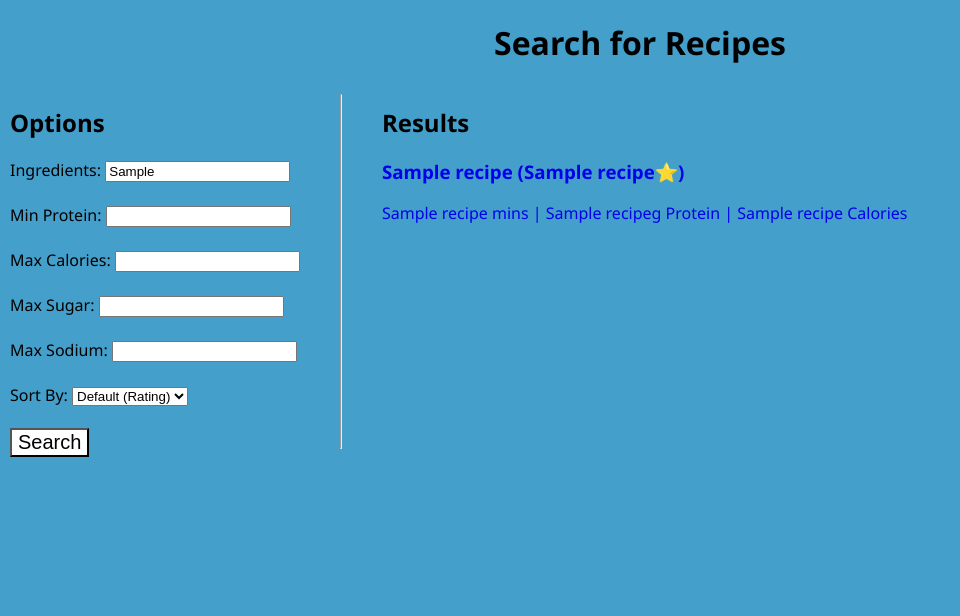
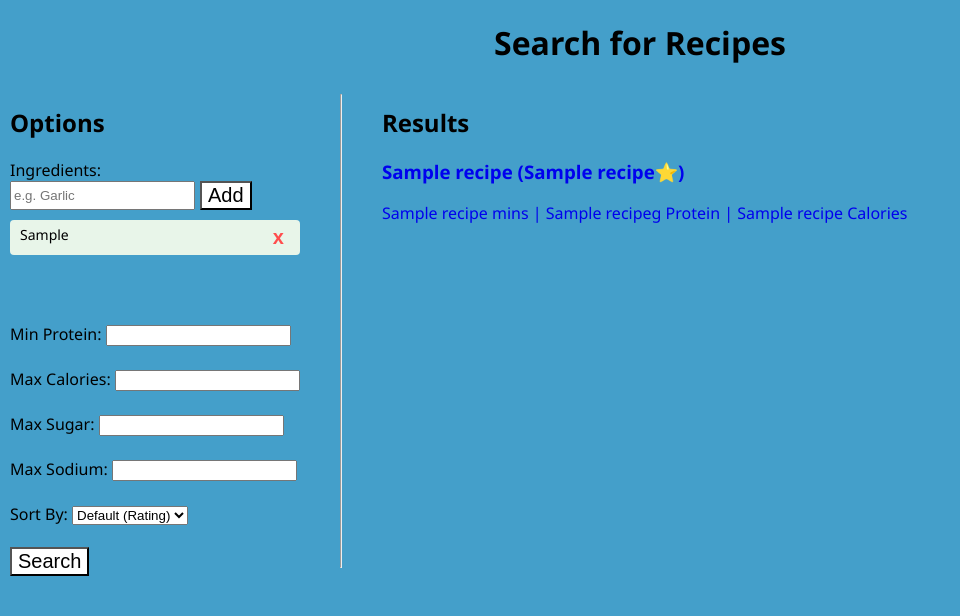
Before and after one commit to aramoscu/Food.com-Search-CS125, a Flask app: template templates/results.html in a window 1280 px wide. Shown: the top 616 px of the page, without its empty margins (0-960 px from the left). Run offline with Flask 3, Linux system fonts and the light colour scheme; the template is opened without the code that fills it: most values are stand-ins (such as "Sample title", 1, 10 or a date in 2020).

Commit message:
feat: added item list for ingredients to UI and fixed inverted index to be specific to the entire ingredient name instead of tokenizing it

```diff
--- a/Inverted_index/build_inverted_index.py
+++ b/Inverted_index/build_inverted_index.py
@@ -168,8 +168,8 @@ def build():
                 raw_ings = ast.literal_eval(row["ingredients"])
                 for ing_name in raw_ings:
                     ing_batch.append((rid, ing_name))
-                    for term in set(tokenize(ing_name)):
-                        postings_batch.append((term, rid))
+                    clean_ing = re.sub(r'\s+', ' ', ing_name.lower().strip())
+                    postings_batch.append((clean_ing, rid))
             except:
                 pass
 
--- a/Inverted_index/search_handler.py
+++ b/Inverted_index/search_handler.py
@@ -19,13 +19,12 @@ def search(
     user_preference: str | None = None,
 ):
     """
-    AND-style query over tokens in `query`:
-      query="chicken garlic" means docs containing BOTH tokens.
     Nutrition filters are applied after matching docids.
     user_preference: "low_sodium", "low_calorie", "low_sugar", "high_protein", "low_carb", "quick"
     Returns rows: (id, name, minutes, protein, calories, sugar, sodium, avg_rating)
     """
-    terms = [t.strip().lower() for t in query.split() if t.strip()]
+    terms = [t.strip().lower() for t in query.split(",") if t.strip()]
+    print(terms)
     if not terms:
         return []
 
--- /dev/null
+++ b/static/ItemListFunctions.js
@@ -0,0 +1,50 @@
+
+function updateHiddenInput() {
+    const listItems = document.querySelectorAll('#ing-list span');
+    const ingredients = Array.from(listItems).map(span => span.innerText);
+    document.getElementById('hidden-q').value = ingredients.join(',');
+}
+
+function addIngredient() {
+    const input = document.getElementById('ing-input');
+    const list = document.getElementById('ing-list');
+    const val = input.value.trim()
+
+    if (val !== "") {
+        const li = document.createElement('li');
+        li.className = "ing-item";
+        li.innerHTML = `
+            <span>${val}</span>
+            <button type="button" class="del-btn" onclick="this.parentElement.remove(); updateHiddenInput();">x</button>
+        `;
+        list.appendChild(li);
+        input.value = "";
+        updateHiddenInput();
+    }
+}
+
+function restoreIngredients() {
+    const hiddenInput = document.getElementById('hidden-q');
+    const list = document.getElementById('ing-list');
+
+    if (!hiddenInput || !list) return;
+
+    const queryValue = hiddenInput.value.trim();
+    if (queryValue !== "") {
+        const ingredients = queryValue.split(',');
+        ingredients.forEach(ingredient => {
+            const trimmed = ingredient.trim();
+            if (trimmed.length > 0) {
+                const li = document.createElement('li');
+                li.className = 'ing-item';
+                li.innerHTML = `
+                    <span>${trimmed}</span>
+                    <button type="button" class="del-btn" onclick="this.parentElement.remove(); updateHiddenInput();">x</button>
+                `;
+                list.appendChild(li);
+            }
+        });
+    }
+}
+
+window.onload = restoreIngredients;
--- a/static/results.css
+++ b/static/results.css
@@ -81,3 +81,38 @@ h1 {
     font-size: 0.9em;
     color: #666;
 }
+
+.ingredient-manager {
+    margin-bottom: 20px;
+}
+
+.input-row {
+    display: flex;
+    gap: 5px;
+}
+
+#ing-list {
+    padding: 0;
+    list-style: None;
+    margin-top: 10px;
+    max-height: 150px;
+    overflow-y: auto;
+}
+
+.ing-item {
+    display: flex;
+    justify-content: space-between;
+    background: #e8f5e9;
+    padding: 5px 10px;
+    margin-bottom: 4px;
+    border-radius: 4px;
+    font-size: 14px;
+}
+
+.del-btn {
+    background: None;
+    border: None;
+    color: #ff4d4d;
+    font-weight: bold;
+    cursor: pointer;
+}
--- a/templates/results.html
+++ b/templates/results.html
@@ -3,6 +3,7 @@
 <head>
     <title>Recipe Search</title>
     <link rel="stylesheet" href="{{ url_for('static', filename='results.css') }}">
+    <script src="{{ url_for('static', filename='ItemListFunctions.js') }}" defer></script>
 </head>
 <h1>Search for Recipes</h1>
 <div class="container">
@@ -10,7 +11,14 @@
         <div class = "options">
             <h2> Options </h2>
             <label>Ingredients:</label>
-            <input type="text" name="q" value="{{ last_query }}">
+            <div class="ingredient-manager">
+                <div class="input-row">
+                    <input type="text" id="ing-input" placeholder="e.g. Garlic">
+                    <button type="button" onclick="addIngredient()">Add</button>
+                </div>
+                <input type="hidden" name="q" id="hidden-q" value="{{ last_query }}">
+                <ul id="ing-list"></ul>
+            </div>
             <br>
             <br>
             <label>Min Protein:</label>
```
